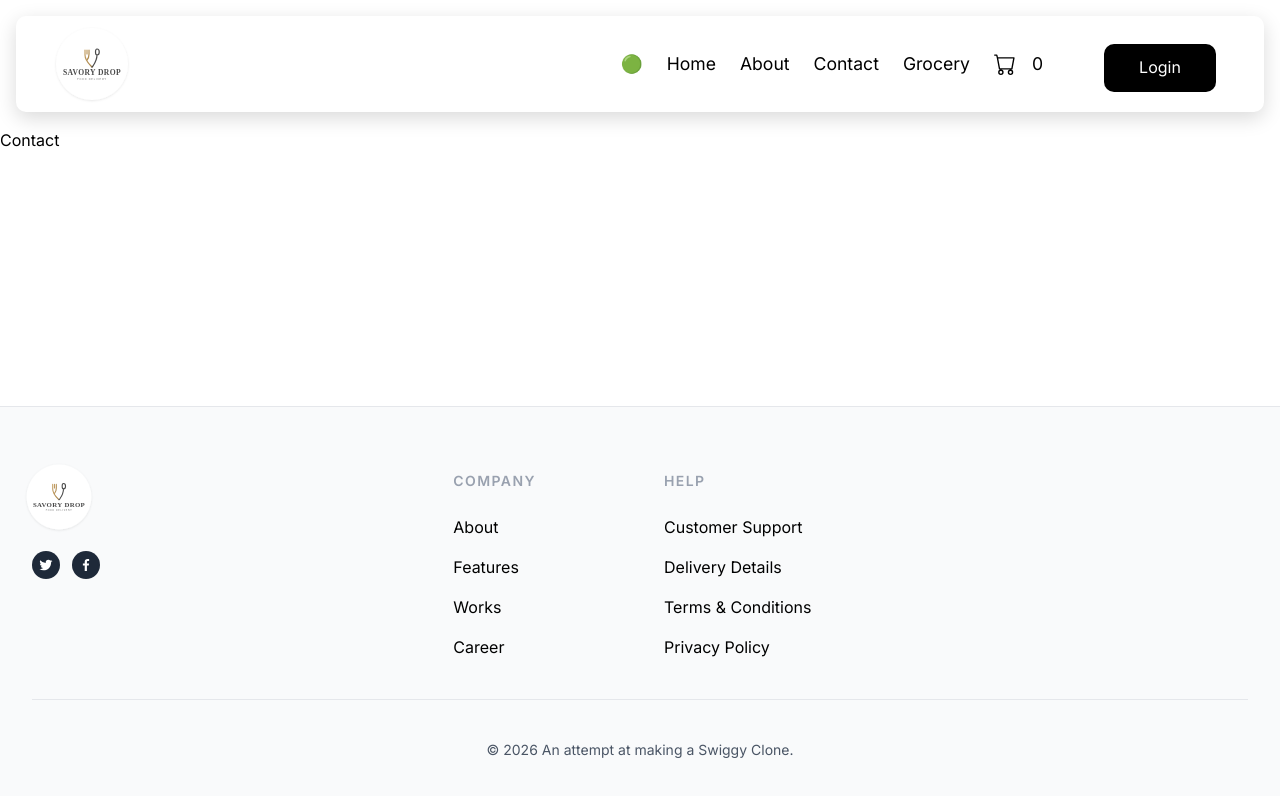
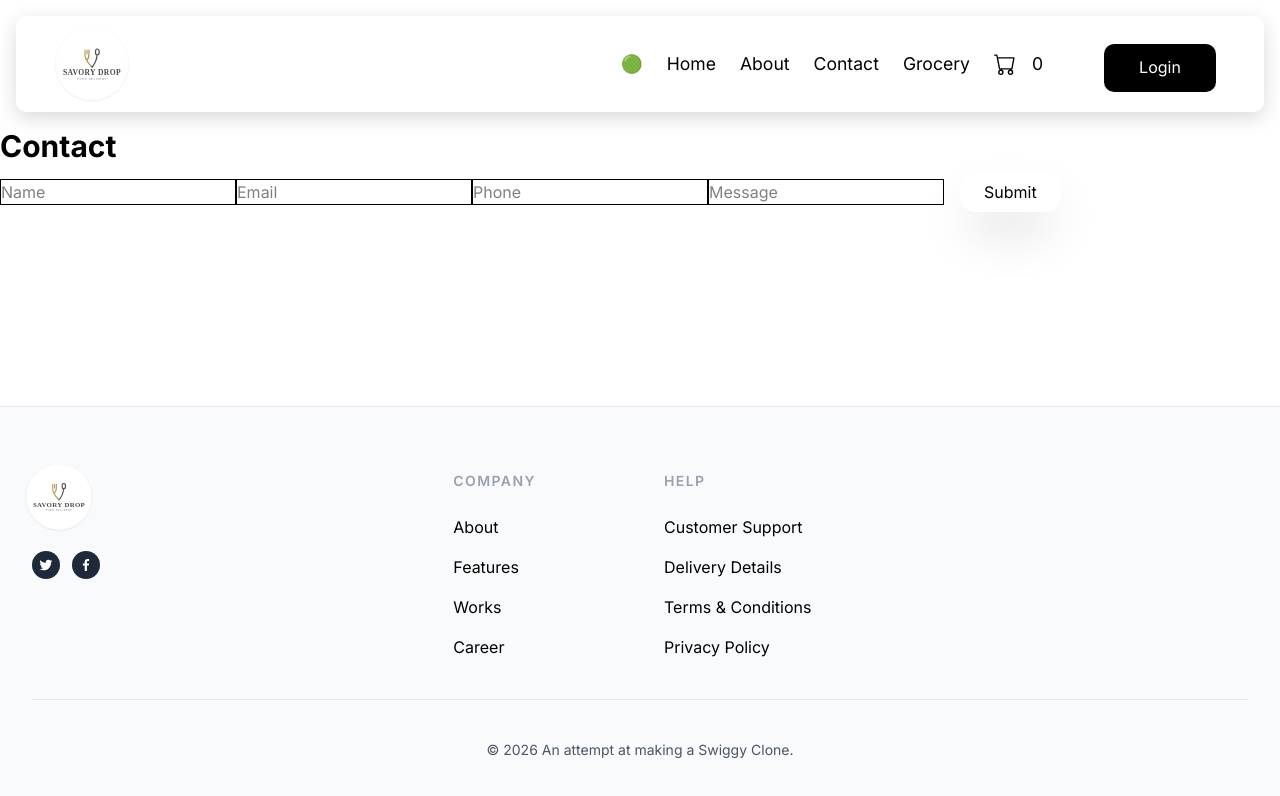
Before and after one commit to Ansh30a/AKXR, a React (Vite) app in the folder FE-03/WEEK-2-5/FoodDeliveryApp/: page /contact in a window 1280 px wide. Shown: the top 796 px of the page. Built offline with nearby package versions, Linux system fonts and the light colour scheme; no server answers.

Commit message:
test: - test Contact page - update tsconfig - update UI for contact page

```diff
--- a/FE-03/WEEK-2-5/FoodDeliveryApp/src/components/contact/Contact.tsx
+++ b/FE-03/WEEK-2-5/FoodDeliveryApp/src/components/contact/Contact.tsx
@@ -2,8 +2,15 @@ import "./Contact.css";
 
 const Contact = () => {
     return (
-        <div>
-            <h1>Contact</h1>
+        <div className="items-center flex-wrap">
+            <h1 className="font-bold text-3xl">Contact</h1>
+            <form action="" className="">
+                <input type="text" placeholder="Name" className="border border-black" />
+                <input type="text" placeholder="Email" className="border border-black" />
+                <input type="text" placeholder="Phone" className="border border-black" />
+                <input type="text" placeholder="Message" className="border border-black" />
+                <button className=" shadow-2xl mx-4 my-2 px-6 py-2 border-amber-50 rounded-2xl hover:shadow-black hover:bg-black hover:text-white">Submit</button>
+            </form>
         </div>
     );
 };
--- a/FE-03/WEEK-2-5/FoodDeliveryApp/tsconfig.app.json
+++ b/FE-03/WEEK-2-5/FoodDeliveryApp/tsconfig.app.json
@@ -5,7 +5,7 @@
     "useDefineForClassFields": true,
     "lib": ["ES2022", "DOM", "DOM.Iterable"],
     "module": "ESNext",
-    "types": ["vite/client", "vitest/globals"],
+    "types": ["vite/client", "vitest/globals", "@testing-library/jest-dom"],
     "skipLibCheck": true,
 
 
@@ -25,5 +25,5 @@
     "noFallthroughCasesInSwitch": true,
     "noUncheckedSideEffectImports": true
   },
-  "include": ["src", "tests/App.test.tsx"]
+  "include": ["src", "tests/App.test.tsx", "tests"]
 }
```
Also changed, not shown: 1 other file (tests, documents, lock files or other folders).
